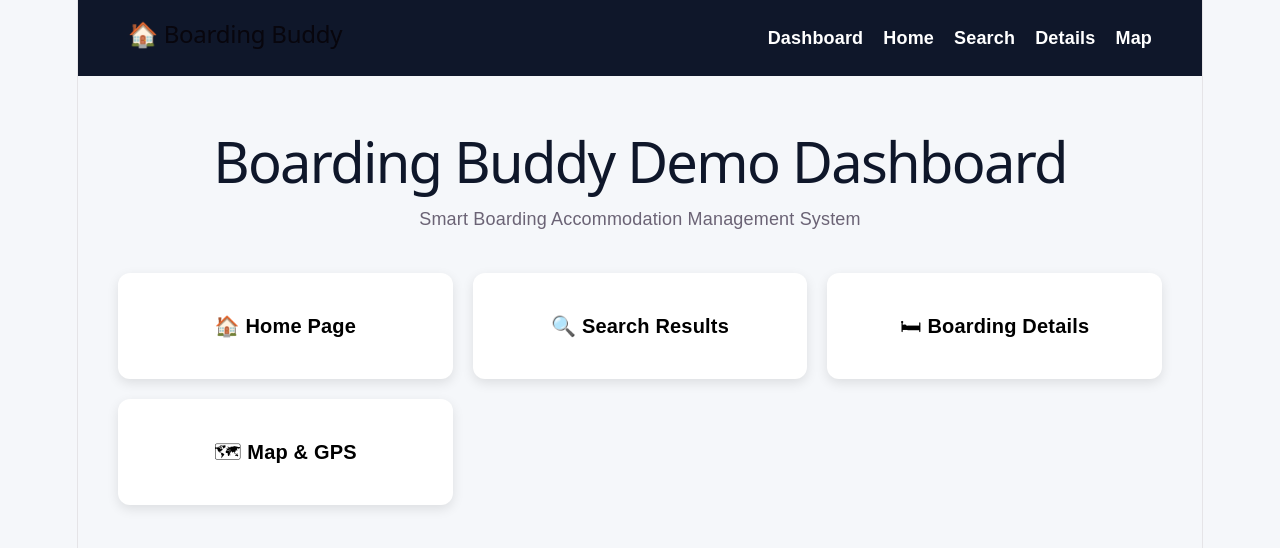
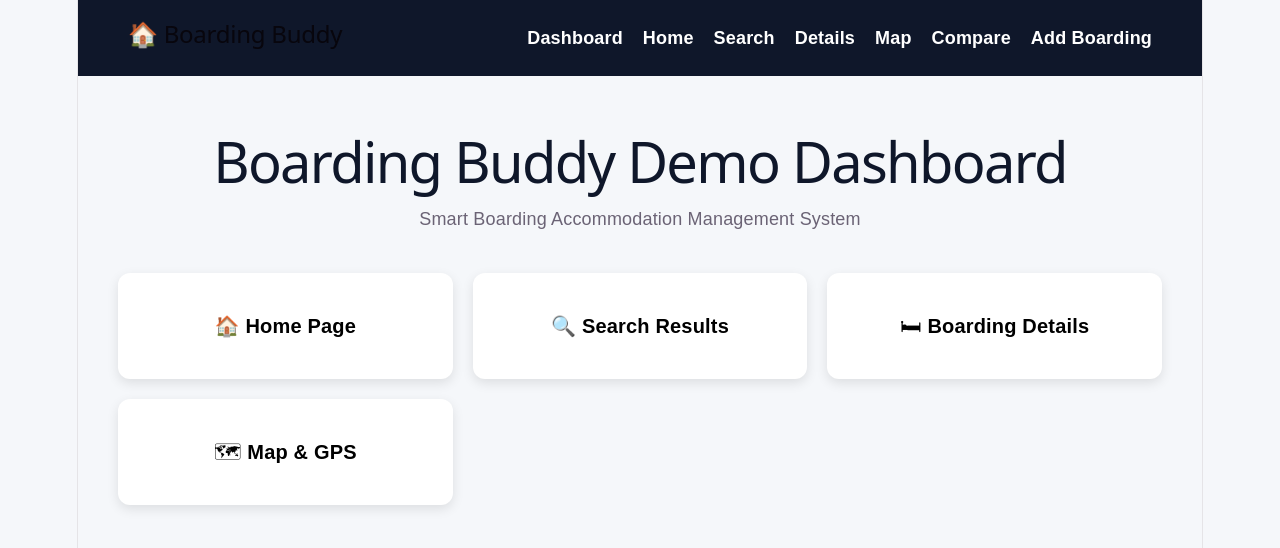
Before and after one commit to mahakumaradmsv24-png/Boarding-Buddy-frontend, a React (Vite) app: page / in a window 1280 px wide. Shown: the top 548 px of the page. Built offline with nearby package versions, Linux system fonts and the light colour scheme.

Commit message:
Added compare page navigation

```diff
--- a/src/components/Navbar.jsx
+++ b/src/components/Navbar.jsx
@@ -27,6 +27,14 @@ function Navbar() {
           Map
         </Link>
 
+        <Link to="/compare" className="nav-link">
+          Compare
+        </Link>
+
+        <Link to="/add" className="nav-link">
+          Add Boarding
+        </Link>
+
       </div>
     </nav>
   );
```
